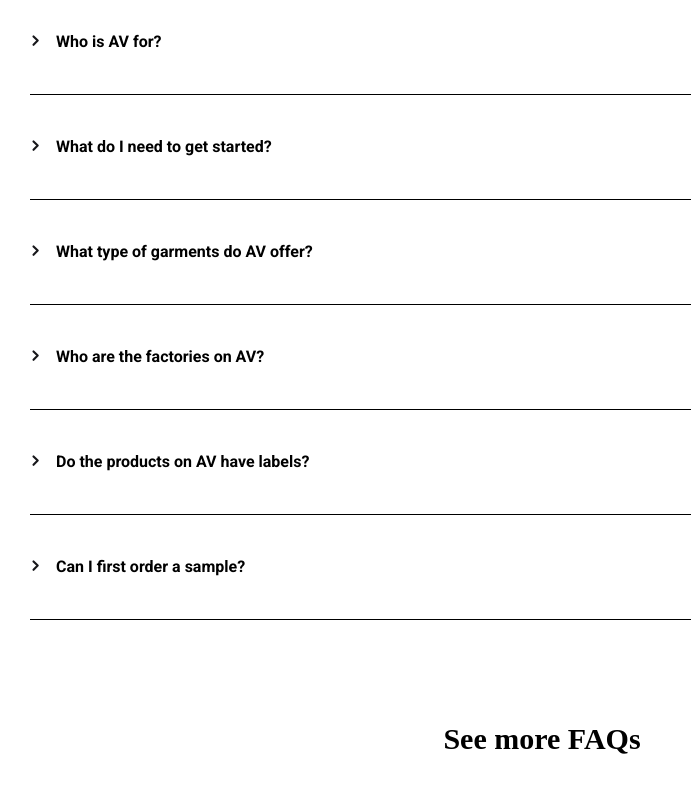
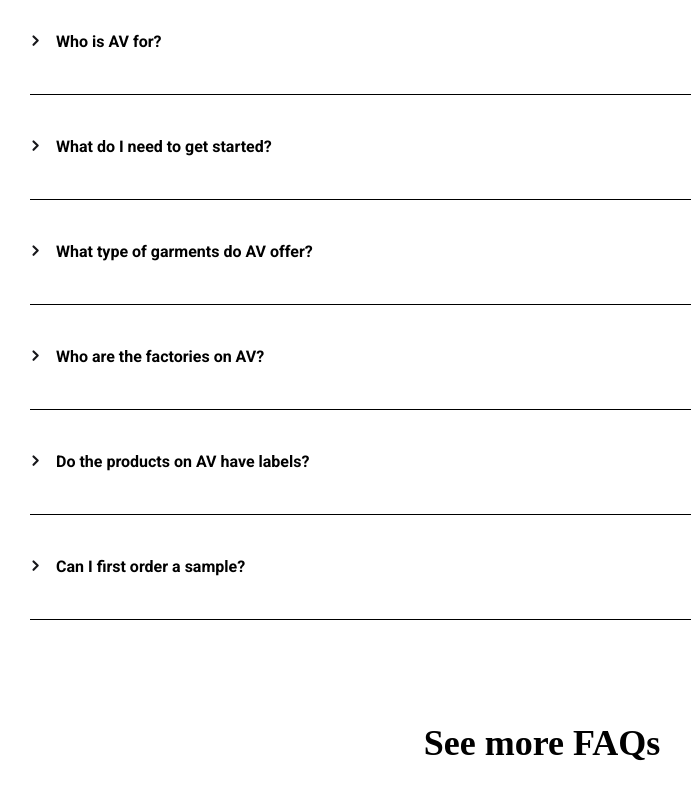
Before and after one commit to jitprosen360/AV-Frontend, a Next.js app: page / in a window 1280 px wide. Shown: the part 8657-9457 px from the top of the page, without its empty margins (98-789 px from the left). Built offline with nearby package versions, Linux system fonts and the light colour scheme; a web font is replaced by a local one.

Commit message:
update 12

```diff
--- a/src/app/component/Card.js
+++ b/src/app/component/Card.js
@@ -71,7 +71,7 @@ const Card = ({ card, selected, isMobile , index  }) => {
             </video>
           </div>
           <div ref={textRef} className={`flex items-center ${isMobile ? 'w-full h-[300px] text-center' : 'w-[40%] h-screen'} p-4 overflow-hidden `}>
-            <p className="text-[#00305F] text-[20px] overflow-hidden h-[120px] w-[300px] pl-[25px]">
+            <p className="text-[#00305F] text-[20px] overflow-hidden h-[120px] w-full md:w-[300px] pl-[25px]">
               {card.content}
             </p>
           </div>
--- a/src/app/component/compare.js
+++ b/src/app/component/compare.js
@@ -5,13 +5,13 @@ const Compare = () => {
 
     return(<>
 
-    <div className="compare pt-[80px] pl-[20px] pr-[20px] md:pl-[70px] md:pr-[70px] lg:pl-[70px] lg:pr-[70px] xl:pl-[70px] xl:pr-[70px] bg-white ">
+    <div className="w-screen overflow-x-scroll compare pt-[80px] pl-[20px] pr-[20px] md:pl-[70px] md:pr-[70px] lg:pl-[70px] lg:pr-[70px] xl:pl-[70px] xl:pr-[70px] bg-white ">
 
         <div className='text-[20px] text-[#00305F] gurmukhi'>How do we compare?</div>
 
         <div className='text-[40px] md:text-[50px] text-[#00305F] gurmukhi mt-[35px] w-[100%] md:w-[42%] font-medium leading-tight ' >We measure our value in customers feedback</div>
 
-
+        <div className='overflow-x-scroll'>
             <div class="flex flex-row pt-[80px]">
 
                 <div class="sm:w-1/4 md:w-1/4 lg:w-1/4 xl:w-1/4 2xl:w-1/4">
@@ -239,7 +239,7 @@ const Compare = () => {
                     </div>
                 </div>
             </div>
-
+            </div>
     </div>
 
 
--- a/src/app/component/faq.js
+++ b/src/app/component/faq.js
@@ -22,10 +22,10 @@ const Faq = () => {
   };
 
   return (
-    <div className=' pt-[190px] pb-[190px] bg-white'>
+    <div className=' pt-[100px] pb-[100px] md:pt-[190px] md:pb-[190px] bg-white'>
     <div className='faq'>
-      <div className='text-[50px] text-black text-center font-extrabold'>FAQ</div>
-      <p className='text-[20px] text-black text-center font-bold'>Learn more!</p>
+      <div className='text-[40px] md:text-[50px] text-black text-center font-extrabold'>FAQ</div>
+      <p className='text-[16px] md:text-[20px] text-black text-center font-bold'>Learn more!</p>
 
       <ul className=" mt-20  text-[21px] roboto">
         {faqItems.map((item, index) => (
@@ -83,7 +83,7 @@ const Faq = () => {
         ))}
       </ul>
 
-      <div className='text-[36px] md:text-[30px] text-black text-center font-bold pt-24 gurmukhi'>See more FAQs</div>
+      <div className='text-[20px] md:text-[36px] text-black text-center font-bold pt-24 gurmukhi'>See more FAQs</div>
       </div>
     </div>
   );
--- a/src/app/component/howcanhelp.js
+++ b/src/app/component/howcanhelp.js
@@ -5,7 +5,7 @@ const Howcanhelp = () => {
 
     return(<>
 
-        <div className='help pt-[150px] pb-[135px] pl-[50px] pr-[50px] gurmukhi'>
+        <div className='help pt-[100px] pb-[100px] md:pt-[150px] md:pb-[135px] pl-[50px] pr-[50px] gurmukhi'>
             <div className="grid gap-4 grid-cols-1 md:grid-cols-2 lg:grid-cols-2 xl:grid-cols-2 2xl:grid-cols-2">
                 <div className='text-white text-[40px] md:text-[80px]'>How can <br />we help?</div>
                 <div>
@@ -15,7 +15,7 @@ const Howcanhelp = () => {
                             <div class="flex items-center space-x-4 rtl:space-x-reverse">
 
                                 <div class="flex-1 min-w-0">
-                                    <p class="text-sm text-white font-medium text-gray-900 truncate dark:text-white">
+                                    <p class="text-sm text-white font-medium truncate dark:text-white">
                                     Work together
                                     </p>
 
@@ -50,7 +50,7 @@ const Howcanhelp = () => {
                             <div class="flex items-center space-x-4 rtl:space-x-reverse">
 
                                 <div class="flex-1 min-w-0">
-                                    <p class="text-sm text-white font-medium text-gray-900 truncate dark:text-white">
+                                    <p class="text-sm text-white font-medium truncate dark:text-white">
                                     Just  say hello
                                     </p>
 
--- a/src/app/globals.css
+++ b/src/app/globals.css
@@ -791,10 +791,6 @@ video {
   width: 14px;
 }
 
-.w-\[300px\]{
-  width: 300px;
-}
-
 .w-\[30px\]{
   width: 30px;
 }
@@ -817,6 +813,10 @@ video {
 
 .w-full{
   width: 100%;
+}
+
+.w-screen{
+  width: 100vw;
 }
 
 .min-w-0{
@@ -926,6 +926,10 @@ video {
   overflow: hidden;
 }
 
+.overflow-x-scroll{
+  overflow-x: scroll;
+}
+
 .truncate{
   overflow: hidden;
   text-overflow: ellipsis;
@@ -1123,14 +1127,6 @@ video {
   padding-bottom: 120px;
 }
 
-.pb-\[135px\]{
-  padding-bottom: 135px;
-}
-
-.pb-\[190px\]{
-  padding-bottom: 190px;
-}
-
 .pb-\[20px\]{
   padding-bottom: 20px;
 }
@@ -1237,14 +1233,6 @@ video {
 
 .pt-\[115px\]{
   padding-top: 115px;
-}
-
-.pt-\[150px\]{
-  padding-top: 150px;
-}
-
-.pt-\[190px\]{
-  padding-top: 190px;
 }
 
 .pt-\[20px\]{
@@ -1321,16 +1309,8 @@ video {
   font-size: 35px;
 }
 
-.text-\[36px\]{
-  font-size: 36px;
-}
-
 .text-\[40px\]{
   font-size: 40px;
-}
-
-.text-\[50px\]{
-  font-size: 50px;
 }
 
 .text-\[60px\]{
@@ -2241,6 +2221,10 @@ body {
     width: 20px;
   }
 
+  .md\:w-\[300px\]{
+    width: 300px;
+  }
+
   .md\:w-\[42\%\]{
     width: 42%;
   }
@@ -2270,10 +2254,18 @@ body {
     padding-right: 0px;
   }
 
+  .md\:pb-\[135px\]{
+    padding-bottom: 135px;
+  }
+
   .md\:pb-\[150px\]{
     padding-bottom: 150px;
   }
 
+  .md\:pb-\[190px\]{
+    padding-bottom: 190px;
+  }
+
   .md\:pb-\[200px\]{
     padding-bottom: 200px;
   }
@@ -2302,10 +2294,18 @@ body {
     padding-right: 70px;
   }
 
+  .md\:pt-\[150px\]{
+    padding-top: 150px;
+  }
+
   .md\:pt-\[175px\]{
     padding-top: 175px;
   }
 
+  .md\:pt-\[190px\]{
+    padding-top: 190px;
+  }
+
   .md\:pt-\[200px\]{
     padding-top: 200px;
   }
@@ -2318,8 +2318,12 @@ body {
     font-size: 18px;
   }
 
-  .md\:text-\[30px\]{
-    font-size: 30px;
+  .md\:text-\[20px\]{
+    font-size: 20px;
+  }
+
+  .md\:text-\[36px\]{
+    font-size: 36px;
   }
 
   .md\:text-\[39px\]{
```
